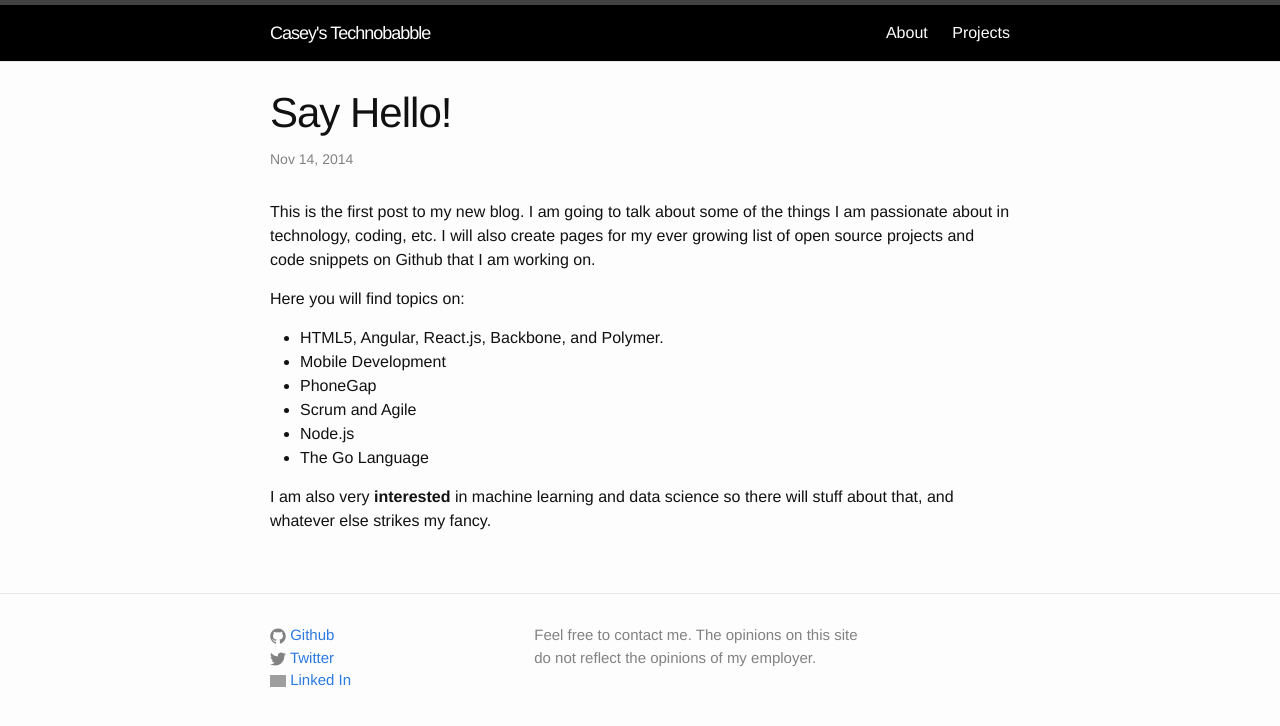
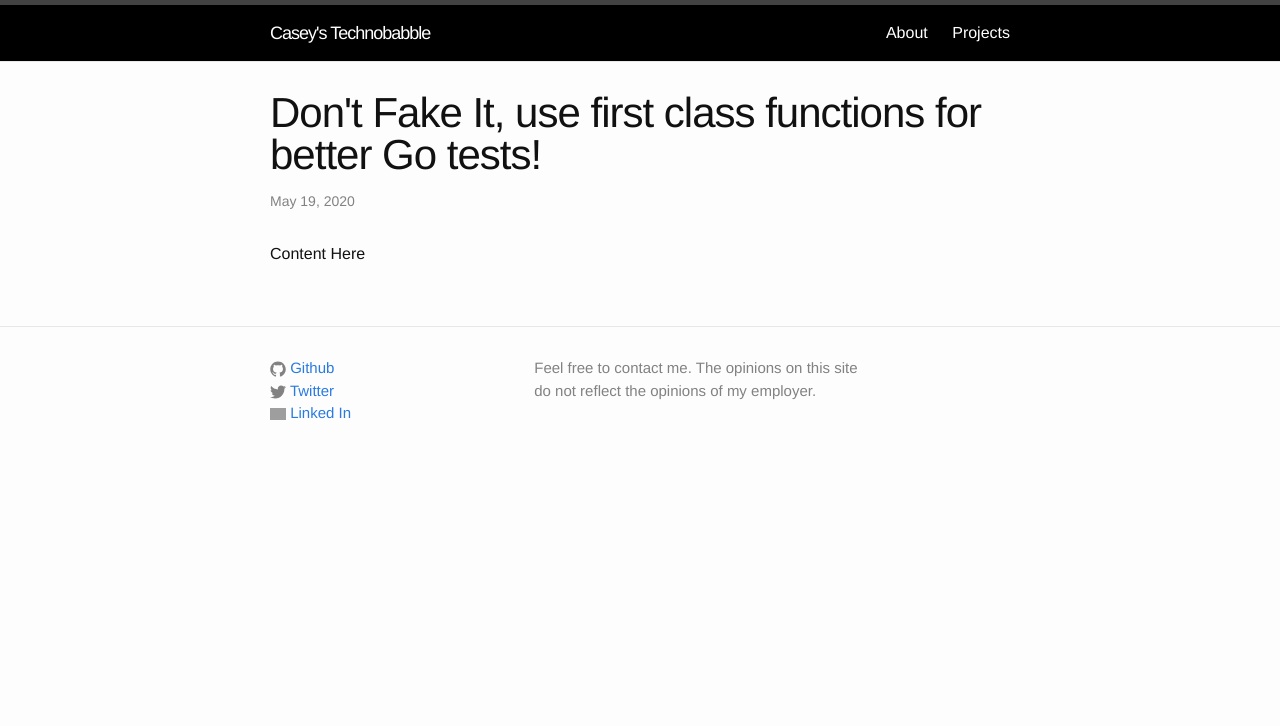
Before and after one commit to caseylmanus/caseylmanus.github.io, a Jekyll site: the page built from _posts/2020-05-19-Dont-Fake-First-Class-Testing-In-Go.md, in a window 1280 px wide. Shown: the top 726 px of the page. Built offline with Jekyll 4.4.1, drawn with Linux system fonts in a browser that asks for light colours; grey boxes are pictures that could not be loaded.

Commit message:
updating new post

```diff
--- a/_posts/2020-05-19-Dont-Fake-First-Class-Testing-In-Go.md
+++ b/_posts/2020-05-19-Dont-Fake-First-Class-Testing-In-Go.md
@@ -1,21 +1,8 @@
 ---
 layout: post
-title:  "Say Hello!"
-date:   2014-11-14 10:28:46
+title:  "Don't Fake It, use first class functions for better Go tests!"
+date:   2020-05-19
 categories:
 ---
 
-This is the first post to my new blog.  I am going to talk about some of the things I am passionate about in technology, coding, etc.  I will also create pages for my ever growing list of open source projects and code snippets on Github that I am working on.
-
-Here you will find topics on:
-
- <ul>
-  <li>HTML5, Angular, React.js, Backbone, and Polymer.</li>
-  <li>Mobile Development</li>
-  <li>PhoneGap</li>
-  <li>Scrum and Agile</li>
-  <li>Node.js</li>
-  <li>The Go Language</li>
-</ul>
-
-I am also very **interested** in machine learning and data science so there will stuff about that, and whatever else strikes my fancy.
+Content Here
```
